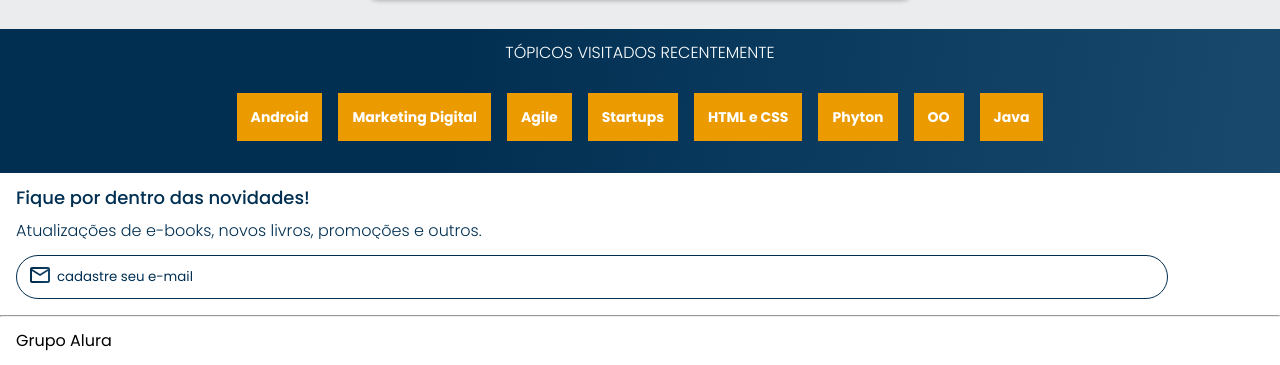
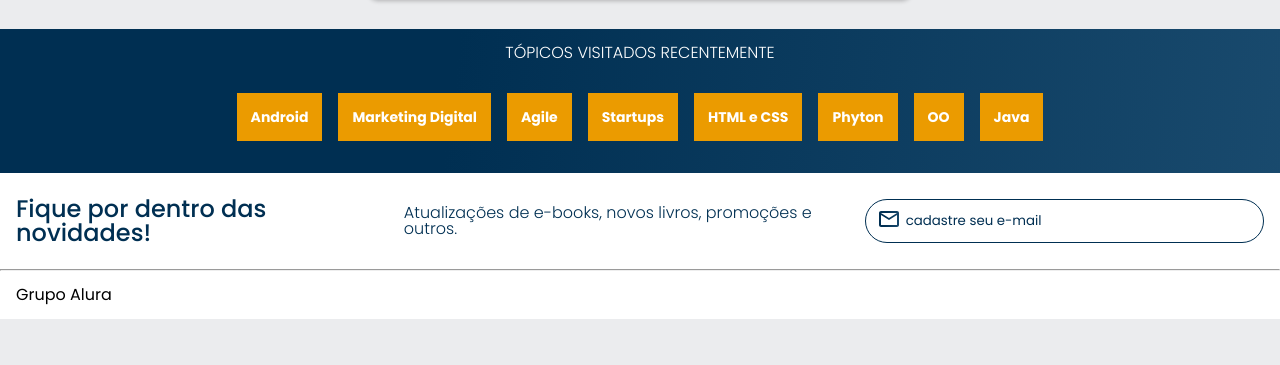
Before and after one commit to VictorAP22/Responsividade, a plain HTML site: page index.html in a window 1280 px wide. Shown: the part 2215-2580 px from the top of the page. After the commit the page ends 2534 px from the top, so only its background shows below. Drawn offline with nearby package versions, Linux system fonts and the light colour scheme; a web font is replaced by a local one.

Commit message:
contato.css

```diff
--- a/styles/contato.css
+++ b/styles/contato.css
@@ -35,3 +35,33 @@
     background: url("/assets/Email.svg") no-repeat;
     padding-left: 2em;
 }
+
+@media screen and (min-width: 1024px){
+
+    .contato{
+        display: flex;
+        justify-content: center;
+        align-items: center;
+    }
+
+    .contato__titulo{
+        font-size: 24px;
+    }
+
+    .contato__descricao{
+        margin-right: 1em;
+        width: 30%;
+    }
+
+    .contato__email{
+        width: 30%;
+    }
+
+}
+
+@media screen and (min-width: 1728px){
+    .contato{
+        padding: 3em 20vw;
+    }
+
+}
```
